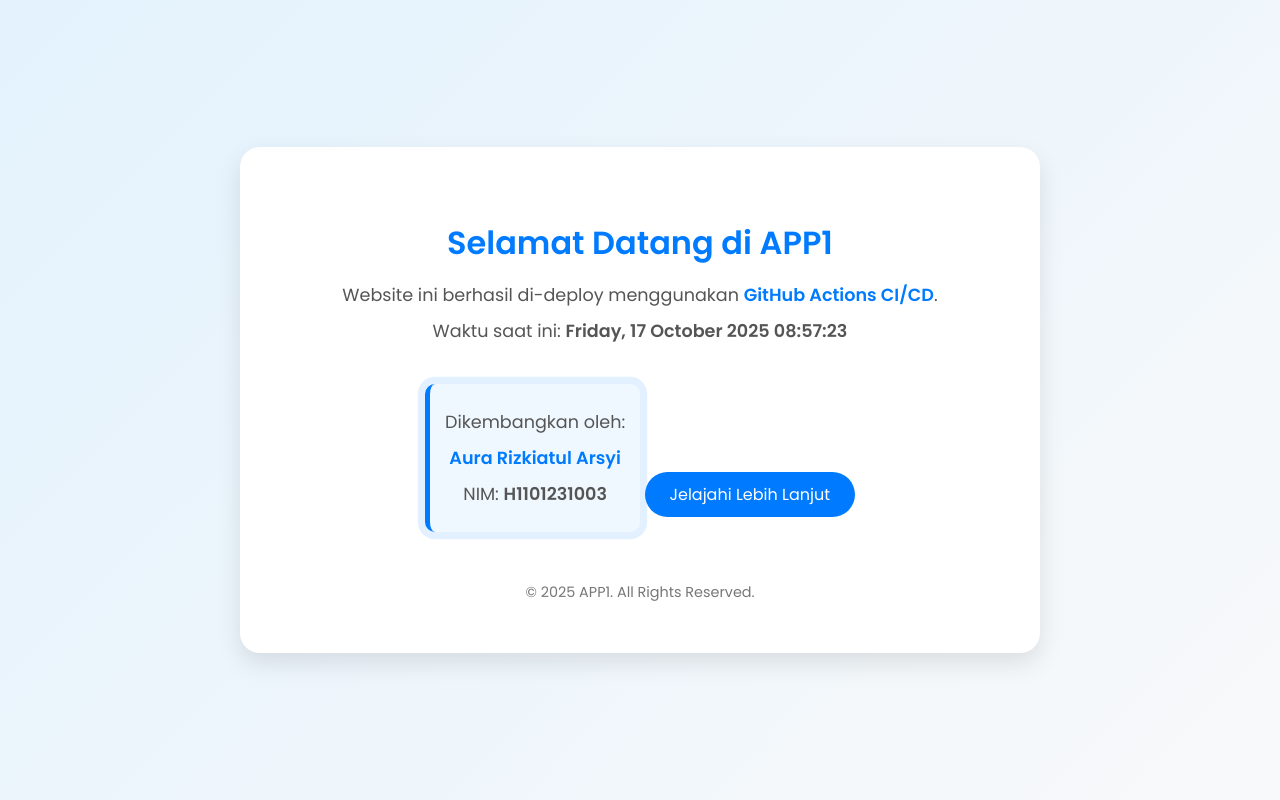
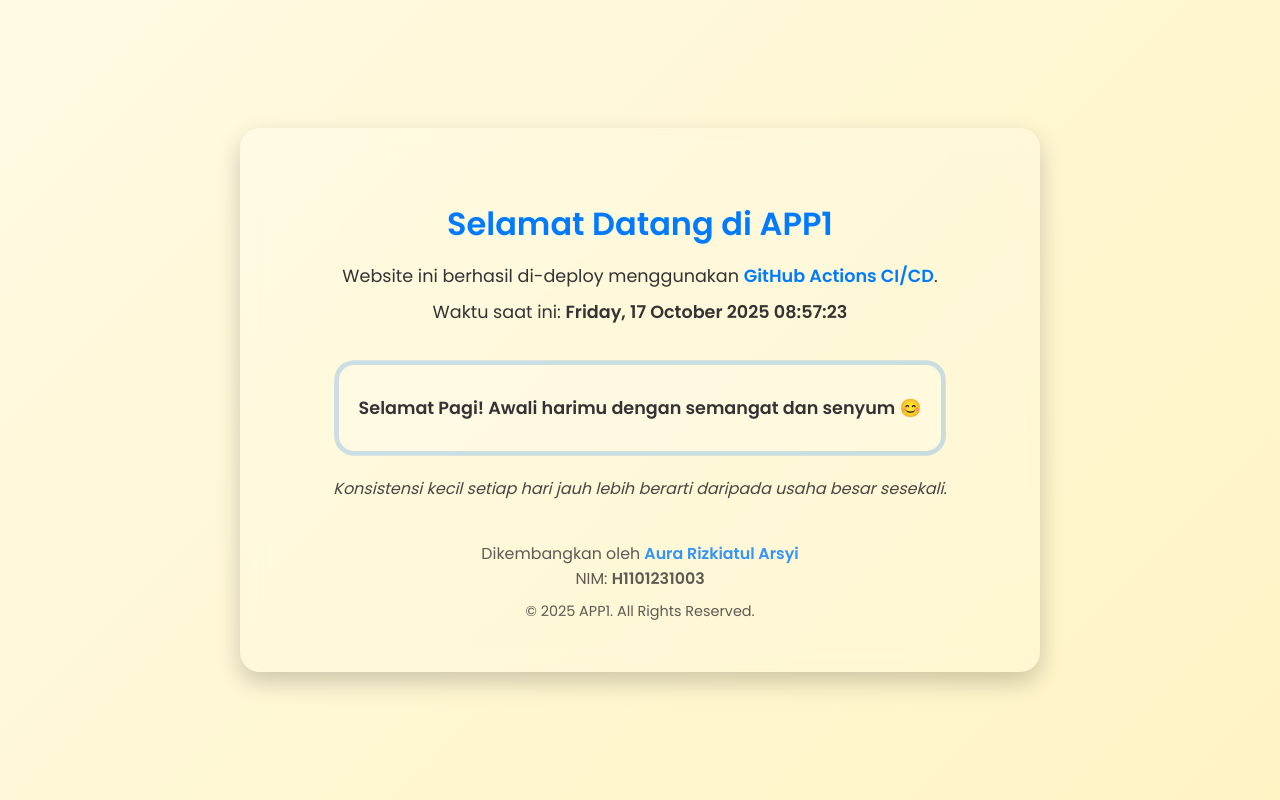
Before and after one commit to aurarsyi/repoweb1, a PHP site: page / in a window 1280 px wide. Run offline with PHP 8.4, Linux system fonts and the light colour scheme.

Commit message:
Update index.php

```diff
--- a/index.php
+++ b/index.php
@@ -1,15 +1,35 @@
 <?php
-// index.php - Halaman Utama yang Ditingkatkan
+// index.php - Halaman Dinamis dengan Tema Waktu
 
 // Judul halaman
 $title = "Selamat Datang di APP1";
 
 // Waktu saat ini
 $date = date('l, d F Y H:i:s');
+$hour = date('H');
 
 // Identitas Pembuat
 $name = "Aura Rizkiatul Arsyi";
 $nim = "H1101231003";
+
+// Tentukan tema warna & pesan sesuai waktu
+if ($hour >= 5 && $hour < 11) {
+    $bgColor = "linear-gradient(135deg, #FFFAE3, #FFF4C4)";
+    $textColor = "#333";
+    $greeting = "Selamat Pagi! Awali harimu dengan semangat dan senyum 😊";
+} elseif ($hour >= 11 && $hour < 15) {
+    $bgColor = "linear-gradient(135deg, #E3F2FD, #BBDEFB)";
+    $textColor = "#222";
+    $greeting = "Selamat Siang! Terus produktif dan jangan lupa istirahat sejenak ☀️";
+} elseif ($hour >= 15 && $hour < 18) {
+    $bgColor = "linear-gradient(135deg, #FFE0B2, #FFCC80)";
+    $textColor = "#222";
+    $greeting = "Selamat Sore! Waktu yang pas untuk refleksi dan bersyukur 🌇";
+} else {
+    $bgColor = "linear-gradient(135deg, #1E1E2F, #2C3E50)";
+    $textColor = "#f1f1f1";
+    $greeting = "Selamat Malam! Waktunya menenangkan diri dan beristirahat 🌙";
+}
 ?>
 <!DOCTYPE html>
 <html lang="id">
@@ -22,21 +42,22 @@ $nim = "H1101231003";
 
         body {
             font-family: 'Poppins', sans-serif;
-            background: linear-gradient(135deg, #e3f2fd, #f8f9fa);
+            background: <?php echo $bgColor; ?>;
+            color: <?php echo $textColor; ?>;
             margin: 0;
             padding: 0;
             display: flex;
             align-items: center;
             justify-content: center;
             min-height: 100vh;
-            color: #333;
-            overflow: hidden;
+            transition: background 1s ease;
         }
 
         .card {
-            background: #fff;
+            background: rgba(255, 255, 255, 0.15);
+            backdrop-filter: blur(10px);
             border-radius: 20px;
-            box-shadow: 0 10px 25px rgba(0,0,0,0.1);
+            box-shadow: 0 10px 25px rgba(0,0,0,0.2);
             max-width: 700px;
             width: 90%;
             padding: 50px;
@@ -53,28 +74,26 @@ $nim = "H1101231003";
         p {
             font-size: 1.1em;
             margin: 10px 0;
-            color: #555;
         }
 
         .info {
             margin-top: 30px;
-            padding: 15px;
-            background: #f0f8ff;
-            border-left: 5px solid #007bff;
-            border-radius: 10px;
+            padding: 20px;
+            background: rgba(255, 255, 255, 0.2);
+            border-radius: 15px;
             display: inline-block;
-            animation: pulse 2s infinite;
-        }
-
-        .footer {
-            margin-top: 50px;
-            font-size: 0.9em;
-            color: #777;
+            animation: pulse 3s infinite;
         }
 
         .highlight {
             color: #007bff;
             font-weight: 600;
+        }
+
+        .footer {
+            margin-top: 40px;
+            font-size: 0.9em;
+            opacity: 0.8;
         }
 
         @keyframes fadeInUp {
@@ -94,21 +113,11 @@ $nim = "H1101231003";
             100% { box-shadow: 0 0 0 0 rgba(0,123,255, 0); }
         }
 
-        .btn {
-            display: inline-block;
+        .quote {
             margin-top: 25px;
-            padding: 10px 25px;
-            background-color: #007bff;
-            color: white;
-            border-radius: 25px;
-            text-decoration: none;
-            font-weight: 500;
-            transition: background 0.3s ease, transform 0.3s ease;
-        }
-
-        .btn:hover {
-            background-color: #0056b3;
-            transform: translateY(-3px);
+            font-style: italic;
+            font-size: 1em;
+            opacity: 0.9;
         }
     </style>
 </head>
@@ -119,14 +128,26 @@ $nim = "H1101231003";
         <p>Waktu saat ini: <strong><?php echo $date; ?></strong></p>
 
         <div class="info">
-            <p>Dikembangkan oleh:</p>
-            <p><span class="highlight"><?php echo $name; ?></span></p>
-            <p>NIM: <strong><?php echo $nim; ?></strong></p>
+            <p><strong><?php echo $greeting; ?></strong></p>
         </div>
 
-        <a href="#" class="btn">Jelajahi Lebih Lanjut</a>
+        <div class="quote">
+            <?php
+                // Pesan motivasi acak ringan
+                $quotes = [
+                    "Konsistensi kecil setiap hari jauh lebih berarti daripada usaha besar sesekali.",
+                    "Belajar bukan soal cepat, tapi soal terus melangkah.",
+                    "Kamu tidak harus hebat untuk memulai, tapi kamu harus memulai untuk menjadi hebat.",
+                    "Setiap kesulitan adalah tanda bahwa kamu sedang bertumbuh.",
+                    "Jangan takut gagal, takutlah jika kamu berhenti mencoba."
+                ];
+                echo $quotes[array_rand($quotes)];
+            ?>
+        </div>
 
         <div class="footer">
+            <p>Dikembangkan oleh <span class="highlight"><?php echo $name; ?></span><br>
+            NIM: <strong><?php echo $nim; ?></strong></p>
             &copy; <?php echo date('Y'); ?> APP1. All Rights Reserved.
         </div>
     </div>
```
